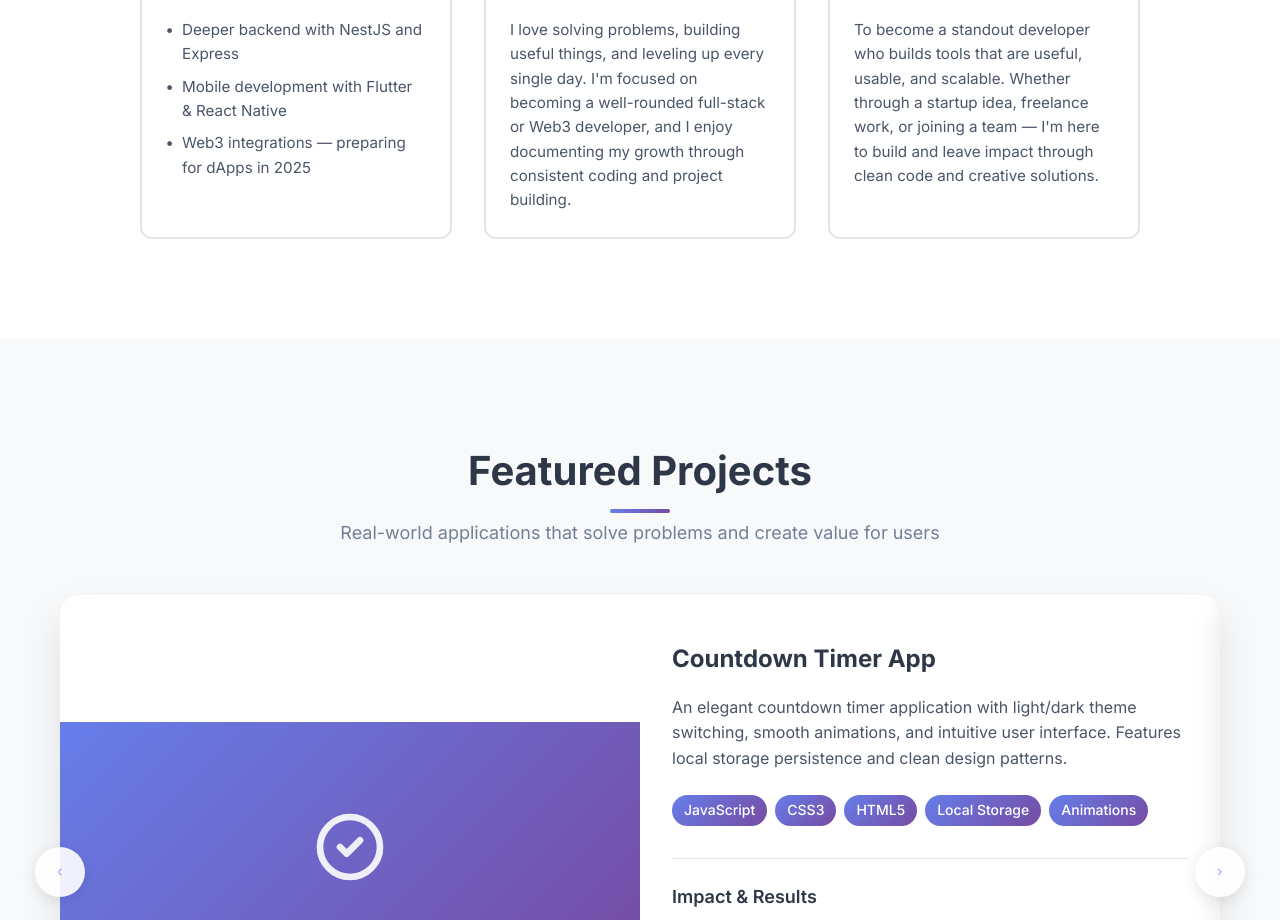
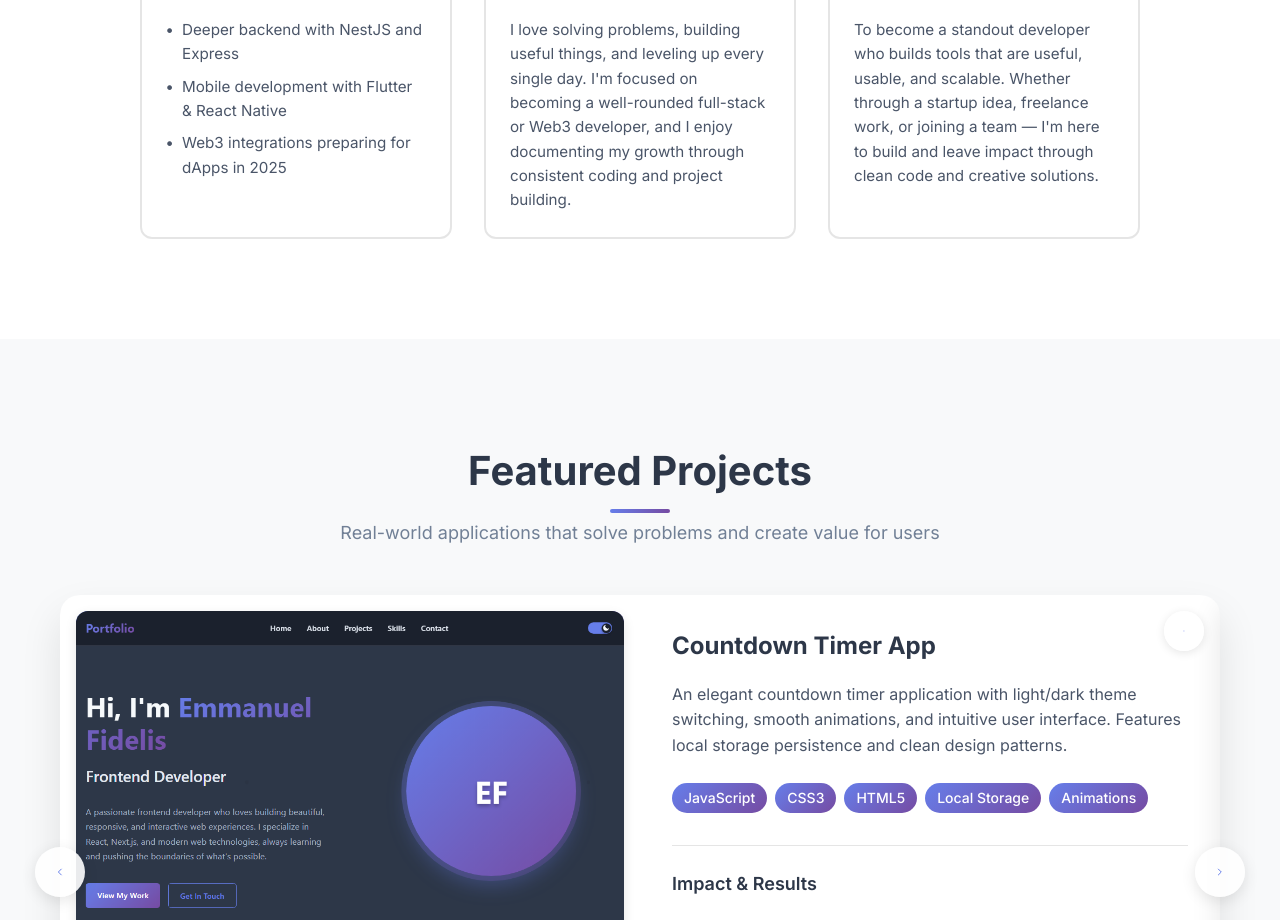
Before and after one commit to emma31-dev/Portfolio-, a React (Vite) app: page / in a window 1280 px wide. Shown: the part 1866-2786 px from the top of the page. Built offline with nearby package versions, Linux system fonts and the light colour scheme.

Commit message:
manual updates added

```diff
--- a/src/components/About.css
+++ b/src/components/About.css
@@ -128,7 +128,7 @@
   font-size: 1rem;
   border-bottom: 1px solid var(--border-color);
   display: flex;
-  align-items: center;
+  align-items: left;
   gap: 0.75rem;
   transition: all 0.3s ease;
 }
--- a/src/components/About.tsx
+++ b/src/components/About.tsx
@@ -97,7 +97,7 @@ const About: React.FC = () => {
                     <polyline points="16,18 22,12 16,6" stroke="#667eea" strokeWidth="2" strokeLinecap="round" strokeLinejoin="round"/>
                     <polyline points="8,6 2,12 8,18" stroke="#667eea" strokeWidth="2" strokeLinecap="round" strokeLinejoin="round"/>
                   </svg>
-                  Vanilla JS & DOM manipulation
+                  Vanilla JS/TS & DOM manipulation
                 </li>
                 <li>
                   <svg width="20" height="20" viewBox="0 0 24 24" fill="none" xmlns="http://www.w3.org/2000/svg">
@@ -124,7 +124,7 @@ const About: React.FC = () => {
               <ul>
                 <li>Deeper backend with NestJS and Express</li>
                 <li>Mobile development with Flutter & React Native</li>
-                <li>Web3 integrations — preparing for dApps in 2025</li>
+                <li>Web3 integrations preparing for dApps in 2025</li>
               </ul>
             </div>
 
--- a/src/components/Hero.tsx
+++ b/src/components/Hero.tsx
@@ -3,7 +3,7 @@ import './Hero.css'
 
 const Hero: React.FC = () => {
   const [text, setText] = useState('')
-  const fullText = 'Passionate Frontend Developer'
+  const fullText = 'Junior Frontend Developer'
   const [index, setIndex] = useState(0)
 
   useEffect(() => {
@@ -21,7 +21,7 @@ const Hero: React.FC = () => {
       <div className="hero-container">
         <div className="hero-content">
           <h1 className="hero-title">
-            Hi, I'm <span className="hero-name">Emmanuel Fidel</span>
+            Hi, I'm <span className="hero-name">Emmanuel</span>
           </h1>
           <h2 className="hero-subtitle">
             {text}<span className="cursor">|</span>
--- a/src/components/Navbar.tsx
+++ b/src/components/Navbar.tsx
@@ -32,7 +32,7 @@ const Navbar: React.FC = () => {
     <nav className="navbar">
       <div className="nav-container">
         <div className="nav-logo">
-          <a href="#home">Emmanuel</a>
+          <a href="#home">Portfolio</a>
         </div>
         <div className={isMenuOpen ? "nav-menu active" : "nav-menu"}>
           <a href="#home" className="nav-link" onClick={() => setIsMenuOpen(false)}>
--- a/src/components/Projects.css
+++ b/src/components/Projects.css
@@ -1,3 +1,7 @@
+:root {
+  --project-bg: linear-gradient(135deg, #667eea 0%, #764ba2 100%);
+}
+
 .projects {
   padding: 100px 0;
   background: var(--bg-secondary);
@@ -33,7 +37,7 @@
   animation: fadeInUp 0.8s ease-out;
   display: grid;
   grid-template-columns: 1fr 1fr;
-  align-items: center;
+  align-items: start;
   min-height: 500px;
 }
 
@@ -44,12 +48,40 @@
 
 .project-image {
   position: relative;
-  height: 250px;
+  height: auto;
   overflow: hidden;
-  background: linear-gradient(135deg, #667eea 0%, #764ba2 100%);
+  background: var(--project-bg);
   display: flex;
   align-items: center;
   justify-content: center;
+  margin: 1rem;
+  border-radius: 12px;
+  box-shadow: 0 4px 12px rgba(0, 0, 0, 0.1);
+}
+
+.project-image img {
+  width: 100%;
+  height: auto;
+  object-fit: contain;
+  transition: transform 0.3s ease;
+}
+
+.project-card:hover .project-image img {
+  transform: scale(1.05);
+}
+
+.project-left {
+  display: flex;
+  flex-direction: column;
+}
+
+.project-buttons {
+  padding: 1rem;
+  display: flex;
+  gap: 1rem;
+  justify-content: center;
+  background: var(--bg-primary);
+  border-top: 1px solid var(--border-color);
 }
 
 .project-icon {
@@ -66,32 +98,7 @@
   transition: all 0.3s ease;
 }
 
-.project-overlay {
-  position: absolute;
-  top: 0;
-  left: 0;
-  right: 0;
-  bottom: 0;
-  background: rgba(102, 126, 234, 0.9);
-  display: flex;
-  align-items: center;
-  justify-content: center;
-  gap: 1rem;
-  opacity: 0;
-  transition: all 0.3s ease;
-}
 
-.project-card:hover .project-overlay {
-  opacity: 1;
-}
-
-.project-card:hover .project-icon {
-  transform: scale(1.1);
-}
-
-.project-card:hover .project-icon svg {
-  opacity: 1;
-}
 
 .project-content {
   padding: 2rem;
@@ -161,6 +168,10 @@
   color: var(--text-tertiary);
 }
 
+.image {
+  object-fit: contain;
+}
+
 /* Animations */
 @keyframes fadeInUp {
   from {
@@ -170,6 +181,25 @@
   to {
     opacity: 1;
     transform: translateY(0);
+  }
+}
+
+/* Smooth transitions for better UX */
+@media (prefers-reduced-motion: reduce) {
+  .carousel-track,
+  .project-image img,
+  .carousel-btn,
+  .indicator,
+  .autoplay-btn {
+    transition: none;
+  }
+
+  .project-card:hover {
+    transform: none;
+  }
+
+  .project-card:hover .project-image img {
+    transform: none;
   }
 }
 
@@ -216,6 +246,67 @@
 
 .carousel-btn svg {
   color: #667eea;
+}
+
+/* Autoplay Control */
+.autoplay-btn {
+  position: absolute;
+  top: 1rem;
+  right: 1rem;
+  background: rgba(255, 255, 255, 0.9);
+  border: none;
+  width: 40px;
+  height: 40px;
+  border-radius: 50%;
+  display: flex;
+  align-items: center;
+  justify-content: center;
+  cursor: pointer;
+  transition: all 0.3s ease;
+  z-index: 10;
+  box-shadow: 0 2px 10px rgba(0, 0, 0, 0.1);
+}
+
+.autoplay-btn:hover {
+  background: white;
+  transform: scale(1.1);
+  box-shadow: 0 4px 15px rgba(0, 0, 0, 0.15);
+}
+
+.autoplay-btn svg {
+  color: #667eea;
+}
+
+/* Screen Reader Only */
+.sr-only {
+  position: absolute;
+  width: 1px;
+  height: 1px;
+  padding: 0;
+  margin: -1px;
+  overflow: hidden;
+  clip: rect(0, 0, 0, 0);
+  white-space: nowrap;
+  border: 0;
+}
+
+/* Touch/Swipe Support */
+.carousel-track {
+  touch-action: pan-y;
+  user-select: none;
+}
+
+/* Focus Styles */
+.projects-carousel:focus {
+  outline: 2px solid #667eea;
+  outline-offset: 4px;
+}
+
+.carousel-btn:focus,
+.indicator:focus,
+.autoplay-btn:focus {
+  outline: 2px solid #667eea;
+  outline-offset: 2px;
 }
 
 /* Carousel Indicators */
@@ -289,21 +380,31 @@
     gap: 0.75rem;
   }
 
-  .project-overlay {
-    opacity: 1;
-    background: rgba(102, 126, 234, 0.8);
-  }
+
 
   .carousel-navigation {
     display: none;
   }
 
-  .project-image {
-    height: 180px;
+  .project-buttons {
+    flex-direction: column;
+    gap: 0.75rem;
   }
 
   .project-title {
     font-size: 1.25rem;
+  }
+
+  .autoplay-btn {
+    width: 35px;
+    height: 35px;
+    top: 0.5rem;
+    right: 0.5rem;
+  }
+
+  .autoplay-btn svg {
+    width: 16px;
+    height: 16px;
   }
 }
 
@@ -326,4 +427,14 @@
     margin-left: -1rem;
     margin-right: -1rem;
   }
+
+  .autoplay-btn {
+    width: 30px;
+    height: 30px;
+  }
+
+  .autoplay-btn svg {
+    width: 14px;
+    height: 14px;
+  }
 }
--- a/src/components/Projects.tsx
+++ b/src/components/Projects.tsx
@@ -1,4 +1,4 @@
-import React, { useState, useEffect } from 'react'
+import React, { useState, useEffect, useRef, useCallback } from 'react'
 import './Projects.css'
 
 interface Project {
@@ -18,6 +18,11 @@ interface Project {
 
 const Projects: React.FC = () => {
   const [currentIndex, setCurrentIndex] = useState(0)
+  const [isAutoplay, setIsAutoplay] = useState(true)
+  const [touchStart, setTouchStart] = useState(0)
+  const [touchEnd, setTouchEnd] = useState(0)
+  const carouselRef = useRef<HTMLDivElement>(null)
+  const intervalRef = useRef<NodeJS.Timeout | null>(null)
 
   const projects: Project[] = [
     {
@@ -32,7 +37,7 @@ const Projects: React.FC = () => {
       },
       github: "https://github.com/emmanuelfidel/crypto-news-app",
       demo: "https://crypto-news-demo.netlify.app",
-      image: ""
+      image: "/Reactive.png"
     },
     {
       id: 2,
@@ -46,7 +51,7 @@ const Projects: React.FC = () => {
       },
       github: "https://github.com/emmanuelfidel/countdown-timer",
       demo: "https://countdown-timer-demo.netlify.app",
-      image: ""
+      image: "/Portfolio.png"
     },
     {
       id: 3,
@@ -59,8 +64,8 @@ const Projects: React.FC = () => {
         metric: "Optimized performance & UX"
       },
       github: "https://github.com/emmanuelfidel/portfolio",
-      demo: "#home",
-      image: ""
+      demo: "",
+      image: "/Portfolio.png"
     },
     {
       id: 4,
@@ -74,7 +79,7 @@ const Projects: React.FC = () => {
       },
       github: "https://github.com/emmanuelfidel/ai-task-manager",
       demo: "https://ai-task-manager.vercel.app",
-      image: ""
+      image: "/Reactive.png"
     },
     {
       id: 5,
@@ -88,62 +93,77 @@ const Projects: React.FC = () => {
       },
       github: "https://github.com/emmanuelfidel/ecommerce-platform",
       demo: "https://ecommerce-demo.herokuapp.com",
-      image: ""
+      image: "/Portfolio.png"
     }
   ]
 
+
+  const nextSlide = useCallback(() => {
+    setCurrentIndex((prev) => (prev + 1) % projects.length)
+  }, [projects.length])
+
+  const prevSlide = useCallback(() => {
+    setCurrentIndex((prev) => (prev === 0 ? projects.length - 1 : prev - 1))
+  }, [projects.length])
+
+  const goToSlide = useCallback((index: number) => {
+    setCurrentIndex(index)
+  }, [])
+
+  // Touch handlers
+  const handleTouchStart = (e: React.TouchEvent) => {
+    setTouchEnd(0)
+    setTouchStart(e.targetTouches[0].clientX)
+  }
+
+  const handleTouchMove = (e: React.TouchEvent) => {
+    setTouchEnd(e.targetTouches[0].clientX)
+  }
+
+  const handleTouchEnd = () => {
+    if (!touchStart || !touchEnd) return
+    const distance = touchStart - touchEnd
+    const isLeftSwipe = distance > 50
+    const isRightSwipe = distance < -50
+
+    if (isLeftSwipe) nextSlide()
+    if (isRightSwipe) prevSlide()
+  }
+
+  // Keyboard navigation
+  const handleKeyDown = useCallback((e: KeyboardEvent) => {
+    if (e.key === 'ArrowLeft') prevSlide()
+    if (e.key === 'ArrowRight') nextSlide()
+    if (e.key === ' ') {
+      e.preventDefault()
+      setIsAutoplay(!isAutoplay)
+    }
+  }, [nextSlide, prevSlide, isAutoplay])
+
   // Auto-scroll functionality
   useEffect(() => {
-    const interval = setInterval(() => {
-      setCurrentIndex((prevIndex) => (prevIndex + 1) % projects.length)
-    }, 4000) // Change slide every 4 seconds
+    if (isAutoplay) {
+      intervalRef.current = setInterval(nextSlide, 4000)
+    } else {
+      if (intervalRef.current) clearInterval(intervalRef.current)
+    }
+    return () => {
+      if (intervalRef.current) clearInterval(intervalRef.current)
+    }
+  }, [isAutoplay, nextSlide])
 
-    return () => clearInterval(interval)
-  }, [projects.length])
+  // Keyboard event listener
+  useEffect(() => {
+    const carousel = carouselRef.current
+    if (carousel) {
+      carousel.addEventListener('keydown', handleKeyDown)
+      return () => carousel.removeEventListener('keydown', handleKeyDown)
+    }
+  }, [handleKeyDown])
 
-  // Add icons for the new projects
-  const getProjectIcon = (id: number) => {
-    switch (id) {
-      case 1:
-        return (
-          <svg width="80" height="80" viewBox="0 0 24 24" fill="none" xmlns="http://www.w3.org/2000/svg">
-            <path d="M3 3V21H21V3H3ZM19 19H5V5H19V19Z" fill="white"/>
-            <path d="M7 7H17V9H7V7ZM7 11H17V13H7V11ZM7 15H13V17H7V15Z" fill="white"/>
-          </svg>
-        )
-      case 2:
-        return (
-          <svg width="80" height="80" viewBox="0 0 24 24" fill="none" xmlns="http://www.w3.org/2000/svg">
-            <path d="M9 12L11 14L15 10M21 12C21 16.9706 16.9706 21 12 21C7.02944 21 3 16.9706 3 12C3 7.02944 7.02944 3 12 3C16.9706 3 21 7.02944 21 12Z" stroke="white" strokeWidth="2" strokeLinecap="round" strokeLinejoin="round"/>
-          </svg>
-        )
-      case 3:
-        return (
-          <svg width="80" height="80" viewBox="0 0 24 24" fill="none" xmlns="http://www.w3.org/2000/svg">
-            <path d="M6.09 6.09C4.93 4.93 4.93 3.07 6.09 1.91L10.5 6.32L17.68 13.5L22.09 17.91C20.93 19.07 19.07 19.07 17.91 17.91L6.09 6.09Z" stroke="white" strokeWidth="2" strokeLinecap="round" strokeLinejoin="round"/>
-            <path d="M12 12L8 8M16 12C18.21 12 20 10.21 20 8C20 5.79 18.21 4 16 4C13.79 4 12 5.79 12 8C12 10.21 13.79 12 16 12Z" stroke="white" strokeWidth="2" strokeLinecap="round" strokeLinejoin="round"/>
-          </svg>
-        )
-      case 4:
-        return (
-          <svg width="80" height="80" viewBox="0 0 24 24" fill="none" xmlns="http://www.w3.org/2000/svg">
-            <path d="M12 2L2 7V17L12 22L22 17V7L12 2Z" stroke="white" strokeWidth="2" strokeLinecap="round" strokeLinejoin="round"/>
-            <path d="M12 22V12" stroke="white" strokeWidth="2" strokeLinecap="round" strokeLinejoin="round"/>
-            <path d="M22 7L12 12L2 7" stroke="white" strokeWidth="2" strokeLinecap="round" strokeLinejoin="round"/>
-          </svg>
-        )
-      case 5:
-        return (
-          <svg width="80" height="80" viewBox="0 0 24 24" fill="none" xmlns="http://www.w3.org/2000/svg">
-            <path d="M6 2L3 6V20C3 21.11 3.89 22 5 22H19C20.11 22 21 21.11 21 20V6L18 2H6Z" stroke="white" strokeWidth="2" strokeLinecap="round" strokeLinejoin="round"/>
-            <path d="M6 6H18" stroke="white" strokeWidth="2" strokeLinecap="round" strokeLinejoin="round"/>
-            <path d="M16 10C16 11.11 15.11 12 14 12C12.89 12 12 11.11 12 10C12 8.89 12.89 8 14 8C15.11 8 16 8.89 16 10Z" stroke="white" strokeWidth="2"/>
-          </svg>
-        )
-      default:
-        return null
-    }
-  }
+  // Pause autoplay on hover
+  const handleMouseEnter = () => setIsAutoplay(false)
+  const handleMouseLeave = () => setIsAutoplay(true)
 
   return (
     <section id="projects" className="projects">
@@ -152,22 +172,46 @@ const Projects: React.FC = () => {
         <p className="section-subtitle">
           Real-world applications that solve problems and create value for users
         </p>
-        <div className="projects-carousel">
+        <div
+          className="projects-carousel"
+          ref={carouselRef}
+          tabIndex={0}
+          role="region"
+          aria-label="Projects carousel"
+          aria-live="polite"
+          onMouseEnter={handleMouseEnter}
+          onMouseLeave={handleMouseLeave}
+        >
           <div className="carousel-container">
             <div
               className="carousel-track"
               style={{ transform: `translateX(-${currentIndex * 100}%)` }}
+              onTouchStart={handleTouchStart}
+              onTouchMove={handleTouchMove}
+              onTouchEnd={handleTouchEnd}
             >
-              {projects.map((project) => (
-                <div key={project.id} className="project-card">
-                  <div className="project-image">
-                    <div className="project-icon">
-                      {getProjectIcon(project.id)}
+              {projects.map((project, index) => (
+                <div
+                  key={project.id}
+                  className="project-card"
+                  aria-hidden={index !== currentIndex}
+                >
+                  <div className="project-left">
+                    <div className="project-image">
+                      {project.image && (
+                        <img
+                          src={project.image}
+                          alt={`${project.title} screenshot`}
+                          loading="lazy"
+                        />
+                      )}
                     </div>
-                    <div className="project-overlay">
-                      <a href={project.demo} target="_blank" rel="noopener noreferrer" className="btn btn-primary">
-                        Live Demo
-                      </a>
+                    <div className="project-buttons">
+                      {project.demo && (
+                        <a href={project.demo} target="_blank" rel="noopener noreferrer" className="btn btn-primary">
+                          Live Demo
+                        </a>
+                      )}
                       <a href={project.github} target="_blank" rel="noopener noreferrer" className="btn btn-secondary">
                         View Code
                       </a>
@@ -208,8 +252,8 @@ const Projects: React.FC = () => {
           <div className="carousel-navigation">
             <button
               className="carousel-btn prev"
-              onClick={() => setCurrentIndex(currentIndex === 0 ? projects.length - 1 : currentIndex - 1)}
-              aria-label="Previous project"
+              onClick={prevSlide}
+              aria-label={`Previous project. Currently showing ${projects[currentIndex].title}`}
             >
               <svg width="24" height="24" viewBox="0 0 24 24" fill="none" xmlns="http://www.w3.org/2000/svg">
                 <polyline points="15,18 9,12 15,6" stroke="currentColor" strokeWidth="2" strokeLinecap="round" strokeLinejoin="round"/>
@@ -217,8 +261,8 @@ const Projects: React.FC = () => {
             </button>
             <button
               className="carousel-btn next"
-              onClick={() => setCurrentIndex((currentIndex + 1) % projects.length)}
-              aria-label="Next project"
+              onClick={nextSlide}
+              aria-label={`Next project. Currently showing ${projects[currentIndex].title}`}
             >
               <svg width="24" height="24" viewBox="0 0 24 24" fill="none" xmlns="http://www.w3.org/2000/svg">
                 <polyline points="9,18 15,12 9,6" stroke="currentColor" strokeWidth="2" strokeLinecap="round" strokeLinejoin="round"/>
@@ -226,16 +270,42 @@ const Projects: React.FC = () => {
             </button>
           </div>
 
+          {/* Autoplay Control */}
+          <button
+            className="autoplay-btn"
+            onClick={() => setIsAutoplay(!isAutoplay)}
+            aria-label={isAutoplay ? 'Pause autoplay' : 'Start autoplay'}
+          >
+            {isAutoplay ? (
+              <svg width="20" height="20" viewBox="0 0 24 24" fill="none" xmlns="http://www.w3.org/2000/svg">
+                <rect x="6" y="4" width="4" height="16" fill="currentColor"/>
+                <rect x="14" y="4" width="4" height="16" fill="currentColor"/>
+              </svg>
+            ) : (
+              <svg width="20" height="20" viewBox="0 0 24 24" fill="none" xmlns="http://www.w3.org/2000/svg">
+                <polygon points="5,3 19,12 5,21" fill="currentColor"/>
+              </svg>
+            )}
+          </button>
+
           {/* Carousel Indicators */}
-          <div className="carousel-indicators">
-            {projects.map((_, index) => (
+          <div className="carousel-indicators" role="tablist">
+            {projects.map((project, index) => (
               <button
                 key={index}
                 className={`indicator ${index === currentIndex ? 'active' : ''}`}
-                onClick={() => setCurrentIndex(index)}
-                aria-label={`Go to project ${index + 1}`}
+                onClick={() => goToSlide(index)}
+                role="tab"
+                aria-selected={index === currentIndex}
+                aria-label={`Go to ${project.title}`}
+                aria-controls={`project-${project.id}`}
               />
             ))}
+          </div>
+
+          {/* Screen Reader Status */}
+          <div className="sr-only" aria-live="polite" aria-atomic="true">
+            Showing project {currentIndex + 1} of {projects.length}: {projects[currentIndex].title}
           </div>
         </div>
       </div>
```
Also changed, not shown: src/components/Contact.tsx (+0 -11 lines), src/components/Skills.tsx (+14 -5 lines), public/Portfolio.png (added), public/Reactive.png (added).
